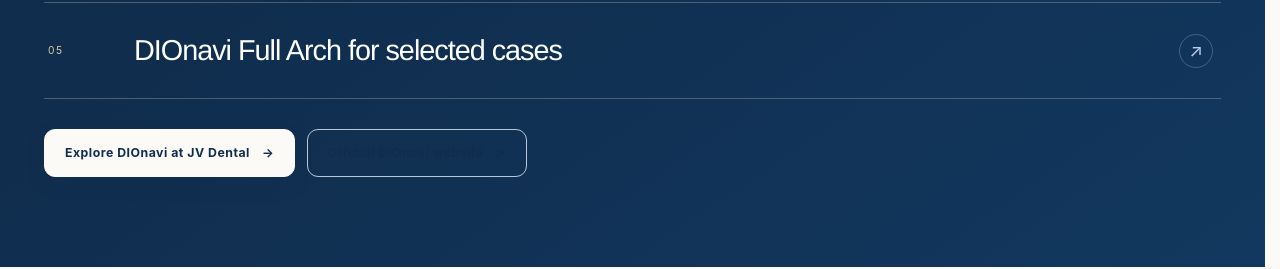
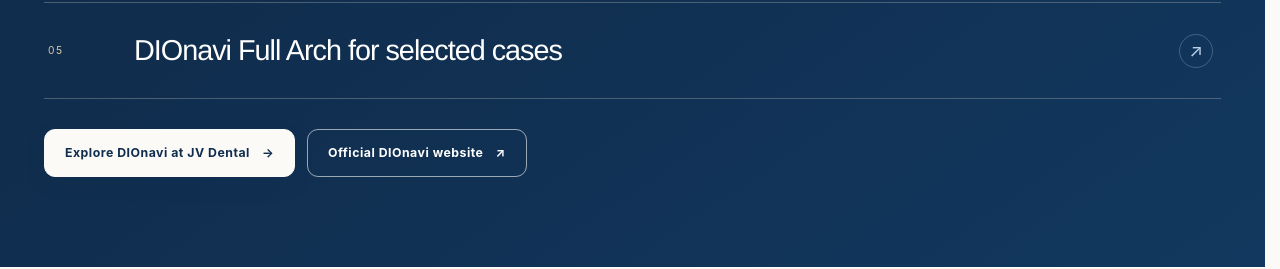
Before and after one commit to mkraja826/jvdental, a Next.js app: page / in a window 1280 px wide. Shown: the part 3860-4129 px from the top of the page. Built offline with nearby package versions, Linux system fonts and the light colour scheme; no server answers; the database is empty.

Commit message:
Fix invisible ghost button on dark sections
Improve dark-section ghost button contrast for mobile and desktop.

```diff
--- a/src/app/brand.css
+++ b/src/app/brand.css
@@ -132,3 +132,17 @@
 .hero__visual-copy p,
 .hero__visual-copy strong { color: var(--brand-navy); }
 .hero__visual-copy p { opacity: .72; }
+
+/* Dark-section button contrast */
+.dark-band .button--ghost,
+.guided-case-band .button--ghost {
+  color: #fff;
+  border-color: rgba(255,255,255,.58);
+  background: transparent;
+}
+.dark-band .button--ghost:hover,
+.guided-case-band .button--ghost:hover {
+  color: var(--brand-navy);
+  border-color: #fff;
+  background: #fff;
+}
```
